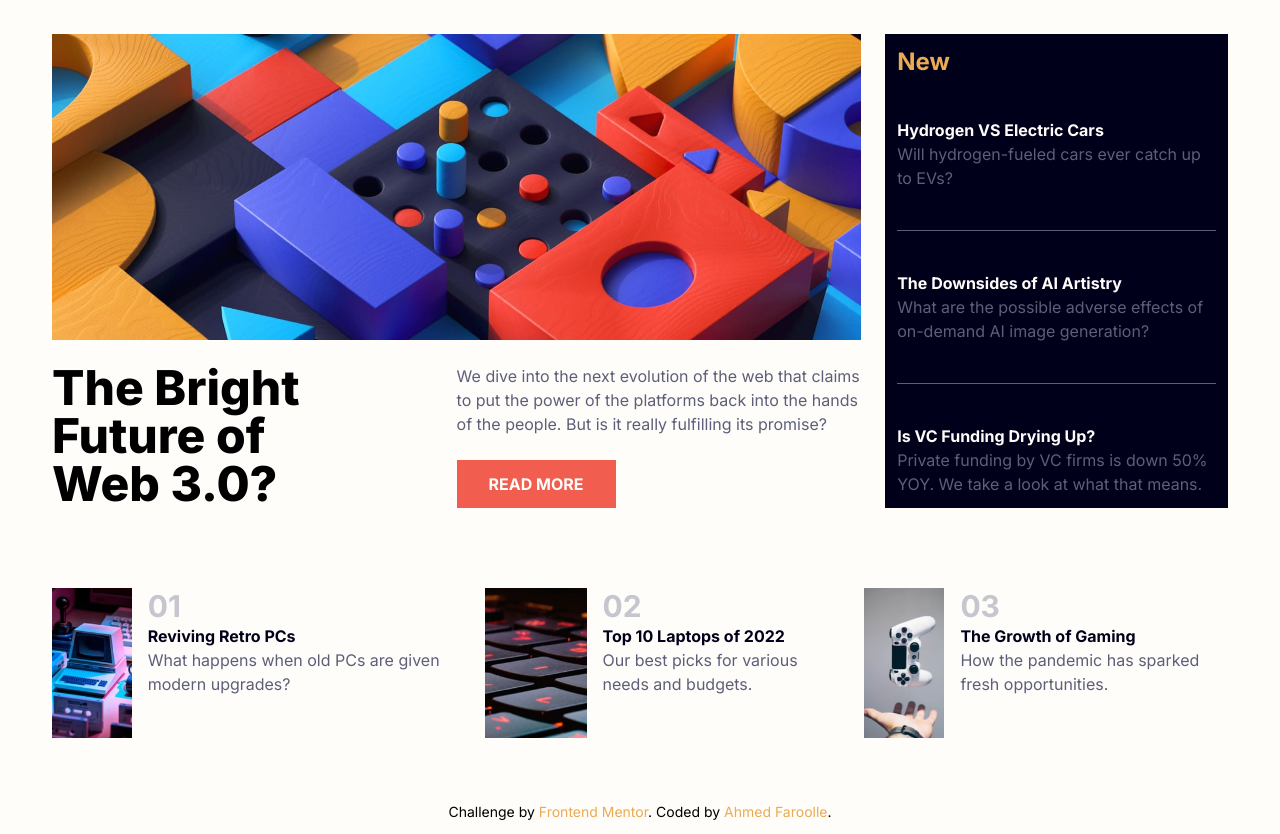
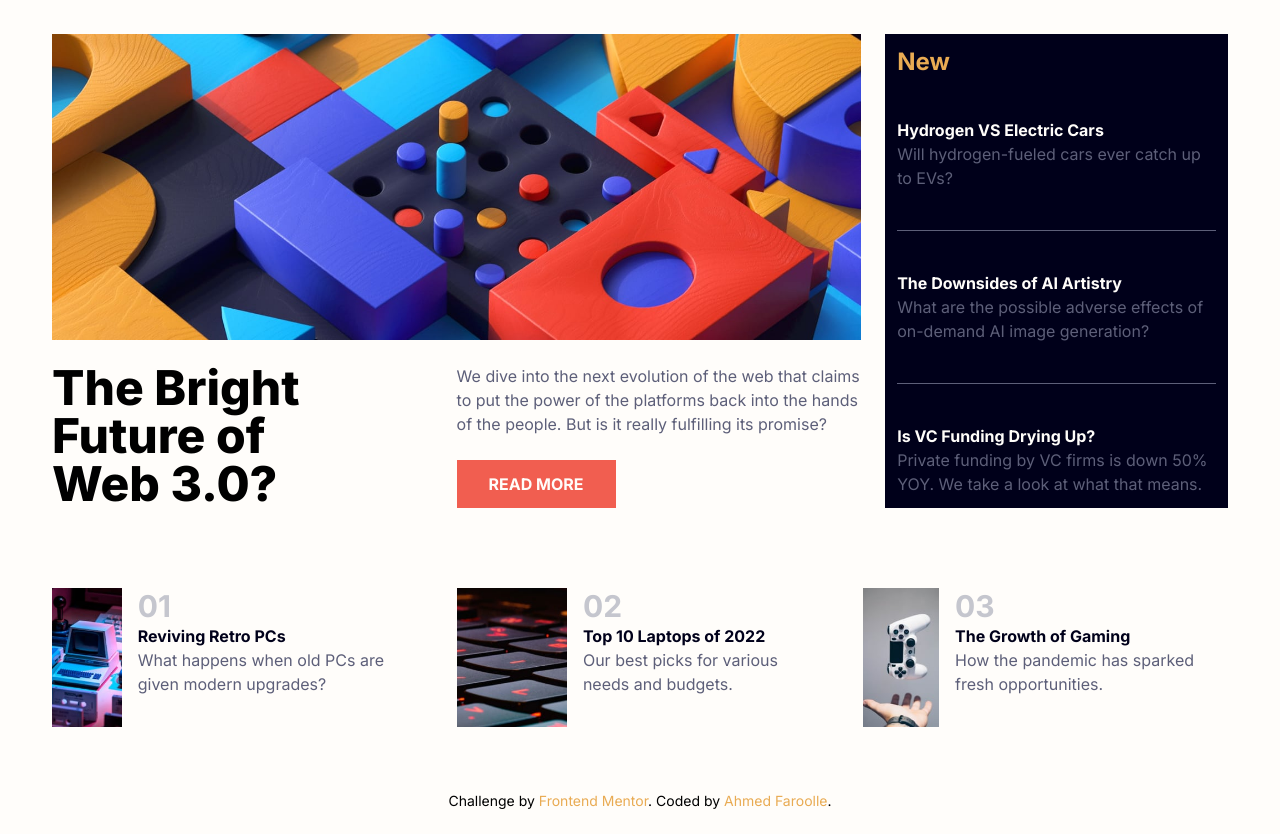
Before and after one commit to imfaroolle/News-Hompage, a website: page index.html in a window 1280 px wide. Shown: the part 94-928 px from the top of the page. Drawn offline with Linux system fonts and the light colour scheme.

Commit message:
initial version

```diff
--- a/index.html
+++ b/index.html
@@ -89,7 +89,7 @@
 
 
     <section class="container flex flex-col space-y-10 md:space-y-0 md:flex-row md:space-x-10">
-      <div class="flex space-x-4">
+      <div class="flex space-x-4 flex-1">
         <div class="max-w-[30%] h-full bg-primary-soft-orange">
           <img class="w-full h-full object-cover" src="/assets/images/image-retro-pcs.jpg" alt="" srcset="">
         </div>
@@ -100,7 +100,7 @@
           <p class="text-dark-grayish-blue ">What happens when old PCs are given modern upgrades?</p>
         </div>
       </div>
-      <div class="flex space-x-4">
+      <div class="flex space-x-4 flex-1">
         <div class="max-w-[30%] h-full bg-primary-soft-orange flex-none">
           <img class="w-full h-full" src="/assets/images/image-top-laptops.jpg" alt="" srcset="">
         </div>
@@ -111,7 +111,7 @@
           <p class="text-dark-grayish-blue ">Our best picks for various needs and budgets.</p>
         </div>
       </div>
-      <div class="flex space-x-4">
+      <div class="flex space-x-4 flex-1">
         <div class="max-w-[30%] h-full bg-primary-soft-orange">
           <img class="w-full h-full object-cover" src="/assets/images/image-gaming-growth.jpg" alt="" srcset="">
         </div>
```
Also changed, not shown: dist/style.css.
